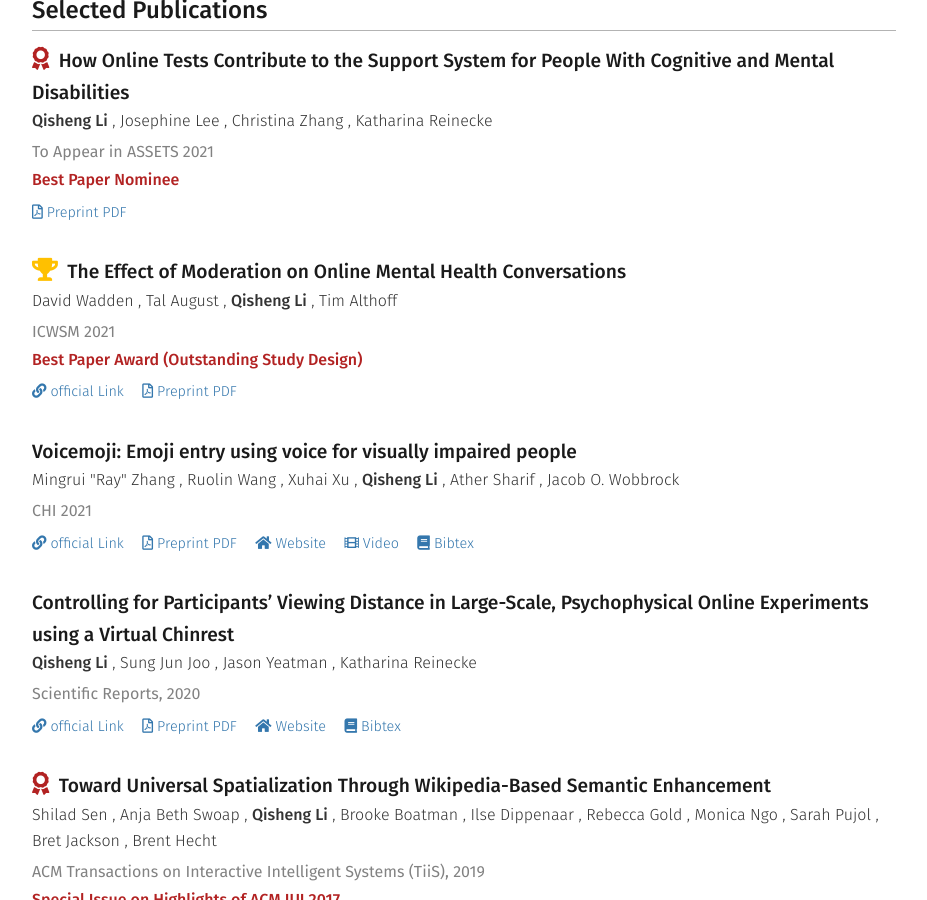
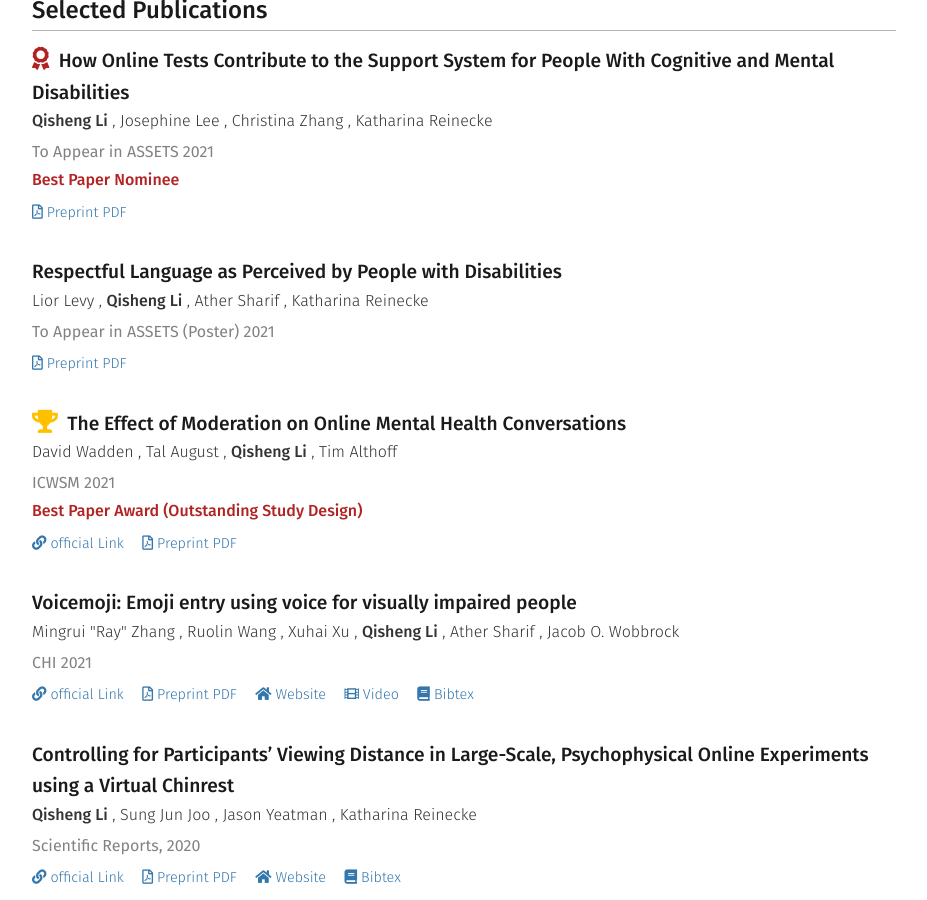
Before and after one commit to QishengLi/my_website, a Jekyll site: the page built from index.md, in a window 1280 px wide and 900 px high, scrolled down 559 px. Shown: the whole window, without its empty margins (176-1103 px from the left). Built offline with Jekyll 4.4.1, drawn with Linux system fonts in a browser that asks for light colours; nearby versions of some CDN libraries.

Commit message:
add assets poster

```diff
--- a/_data/publications.yml
+++ b/_data/publications.yml
@@ -16,6 +16,28 @@
   venue_url: https://assets21.sigaccess.org
   highlight: true
   awards: Best Paper Nominee
+  link:
+  type:
+    - Conference
+
+- id: disability-language
+  title: "Respectful Language as Perceived by People with Disabilities"
+  year: 2021
+  doi:
+  preprint: /files/2021-disability-language-ASSETS.pdf
+  official:
+  authors:
+    - Lior Levy
+    - Qisheng Li
+    - Ather Sharif
+    - Katharina Reinecke
+  venue: To Appear in ASSETS (Poster)
+  venue_tags:
+    - ASSETS
+  venue_location:
+  venue_url: https://assets21.sigaccess.org
+  highlight: true
+  awards:
   link:
   type:
     - Conference
```
Also changed, not shown: 1 other file.
